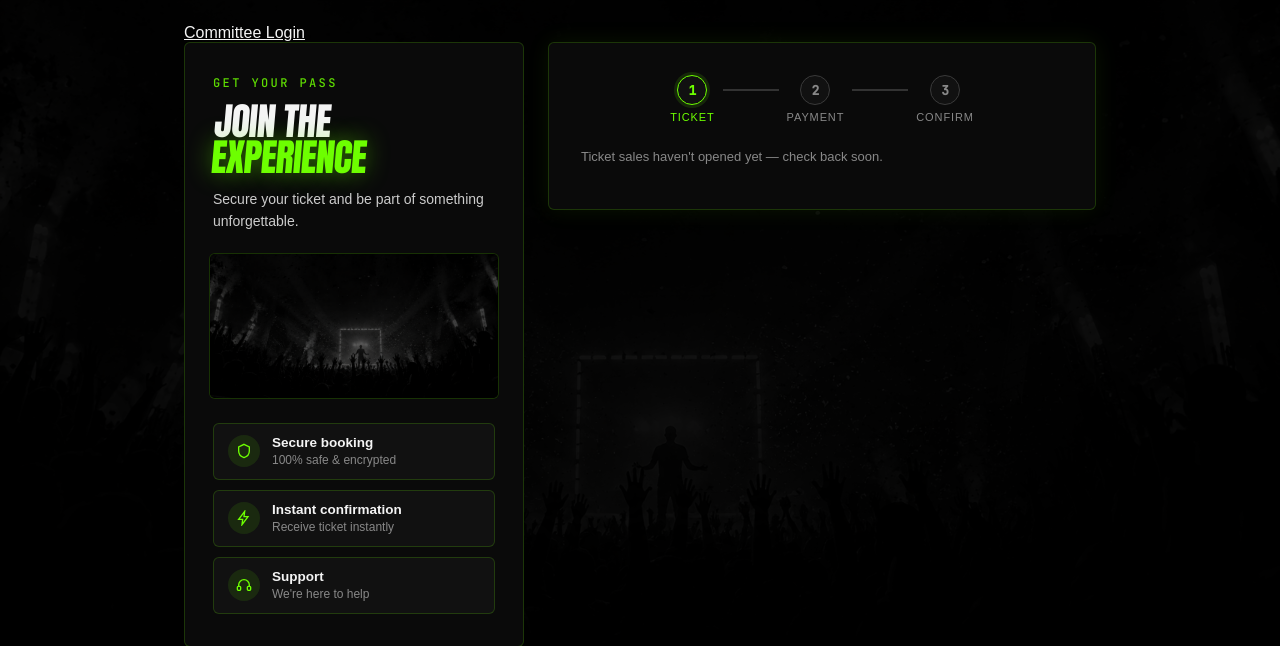
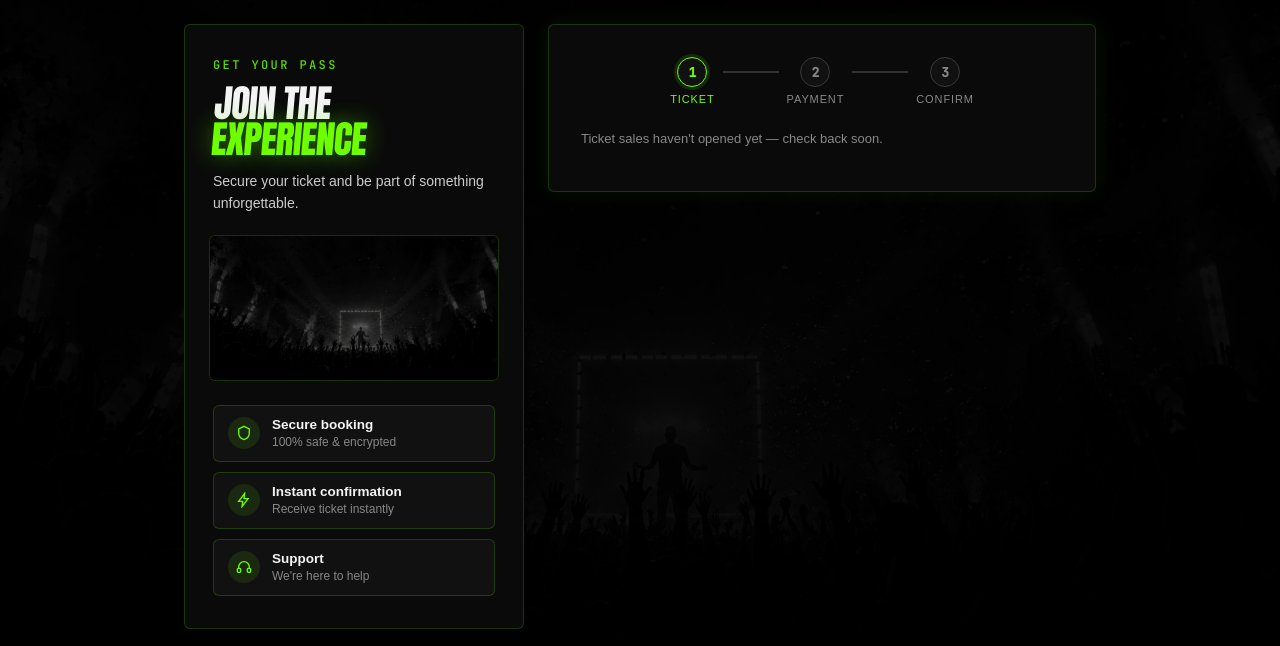
Before and after one commit to Safran0909/ticket_sale, a Flask app: page /tickets in a window 1280 px wide. Shown: the part 84-730 px from the top of the page. Run offline with Flask 3, Linux system fonts and the light colour scheme; data that the repository does not hold is empty; some libraries are stand-ins or nearby versions.

Commit message:
loginSSSSSs

```diff
--- a/app/templates/buy_tickets.html
+++ b/app/templates/buy_tickets.html
@@ -22,9 +22,7 @@
 {% endblock %}
 
 {% block content %}
-<div class="committee-login">
-    <a href="{{ url_for('auth.login') }}">Committee Login</a>
-</div>
+
 <div class="checkout-layout">
 
   <aside class="promo-panel">
```
